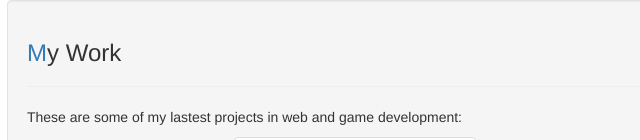
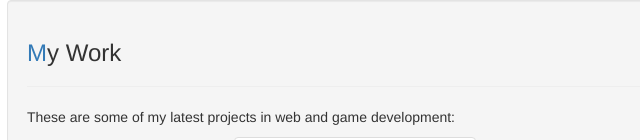
Before and after one commit to jhonny-m/portfolio, a plain HTML site: page index.html in a window 1280 px wide. Shown: the part 660-800 px from the top of the page, 8-648 px from the left. Drawn offline with nearby package versions, Linux system fonts and the light colour scheme.

Commit message:
grammar mistake

```diff
--- a/index.html
+++ b/index.html
@@ -42,7 +42,7 @@
       <div class="well">
         <h3><span class="text-primary">M</span>y Work</h3>
         <hr>
-        <p>These are some of my lastest projects in web and game development:</p>
+          <p>These are some of my latest projects in web and game development:</p>
         <div class="row">
         <div class="col-md-4 col-md-offset-2">
           <a href="moviemarker/" target="_blank" class="thumbnail thumbnail-portfolio"  onclick="this.blur();" data-toggle="modal">
```
